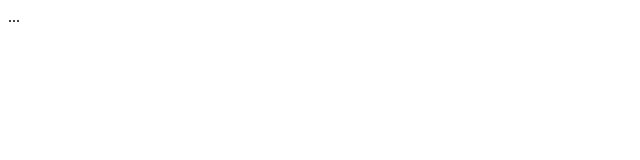
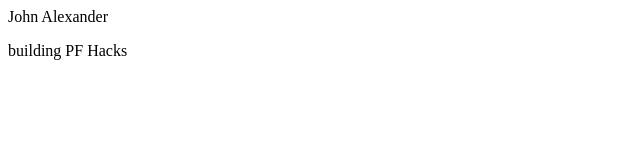
Before and after one commit to johnalxndr/johnalxndr.github.io, a plain HTML site: page index.html in a window 1280 px wide. Shown: the whole page, without its empty margins (0-640 px from the left). Drawn offline with Linux system fonts and the light colour scheme.

Commit message:
Update index.html

```diff
--- a/index.html
+++ b/index.html
@@ -1 +1,2 @@
-<p>...</p>
+<p>John Alexander</p>
+<p>building PF Hacks</p>
```
